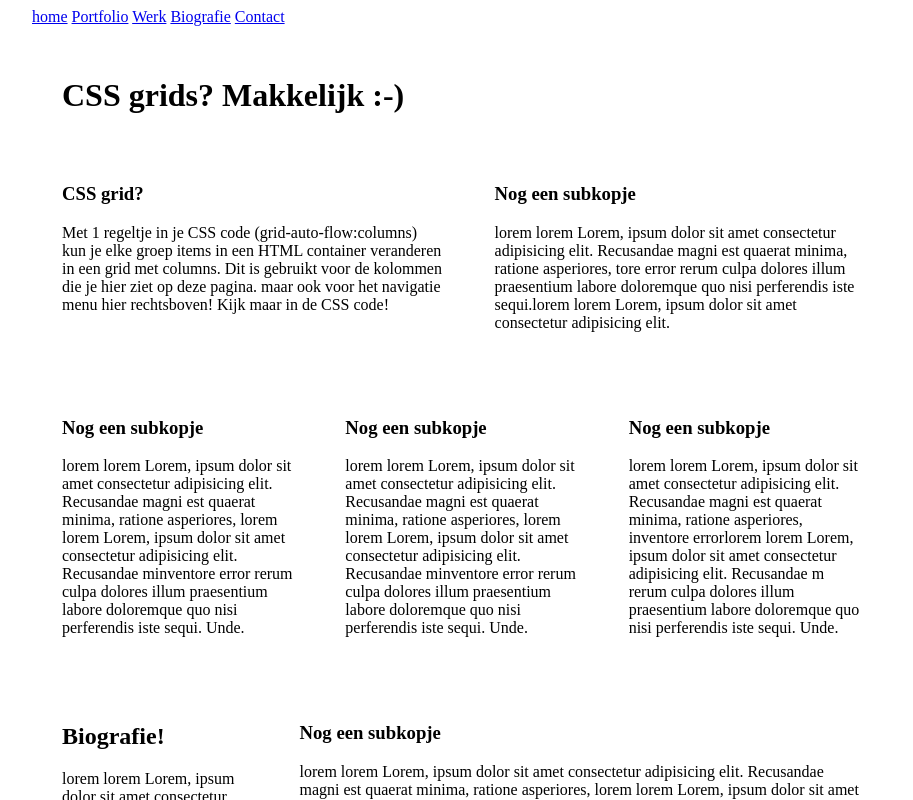
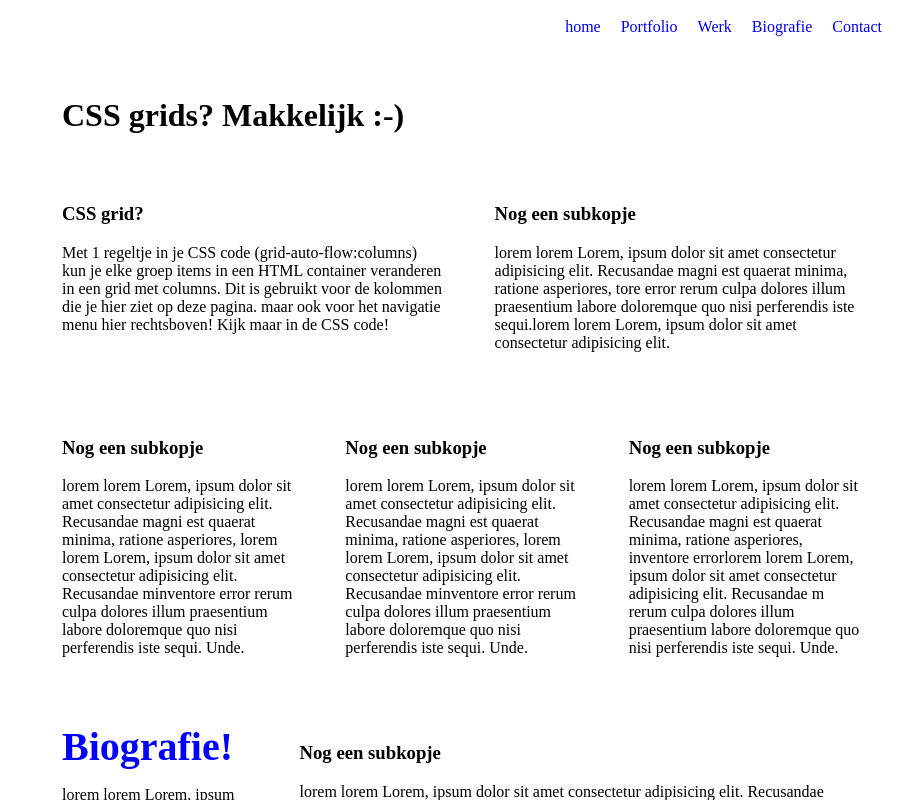
Before and after one commit to davidvandenbor/simpel-CSS-grid-voorbeeld, a website built with Parcel: page index.html in a window 1280 px wide. Shown: the top 800 px of the page, without its empty margins (178-1091 px from the left). Built offline with nearby package versions, Linux system fonts and the light colour scheme.

Commit message:
Update style.css
Added NAV with grid

```diff
--- a/style.css
+++ b/style.css
@@ -1,6 +1,23 @@
 body {
 	display: grid;
 	justify-content: center;
+}
+
+nav {
+	display: grid;
+	grid-auto-flow: column;
+	justify-content: flex-end;
+}
+
+h2 {
+	font-size: 40px;
+	color: blue;
+	margin: 0;
+}
+
+nav a {
+	text-decoration: none;
+	padding: 10px;
 }
 
 main {
@@ -29,3 +46,9 @@ van de kolommen onderling zijn:  */
 	/* of in percentages:
 grid-template-columns: 25% 75%; */
 }
+
+/* Dit is om een scroll animatie te maken voor als je naar de link in de pagina toegaat, zoals bij "Biografie"  */
+
+html {
+	scroll-behavior: smooth;
+}
```
